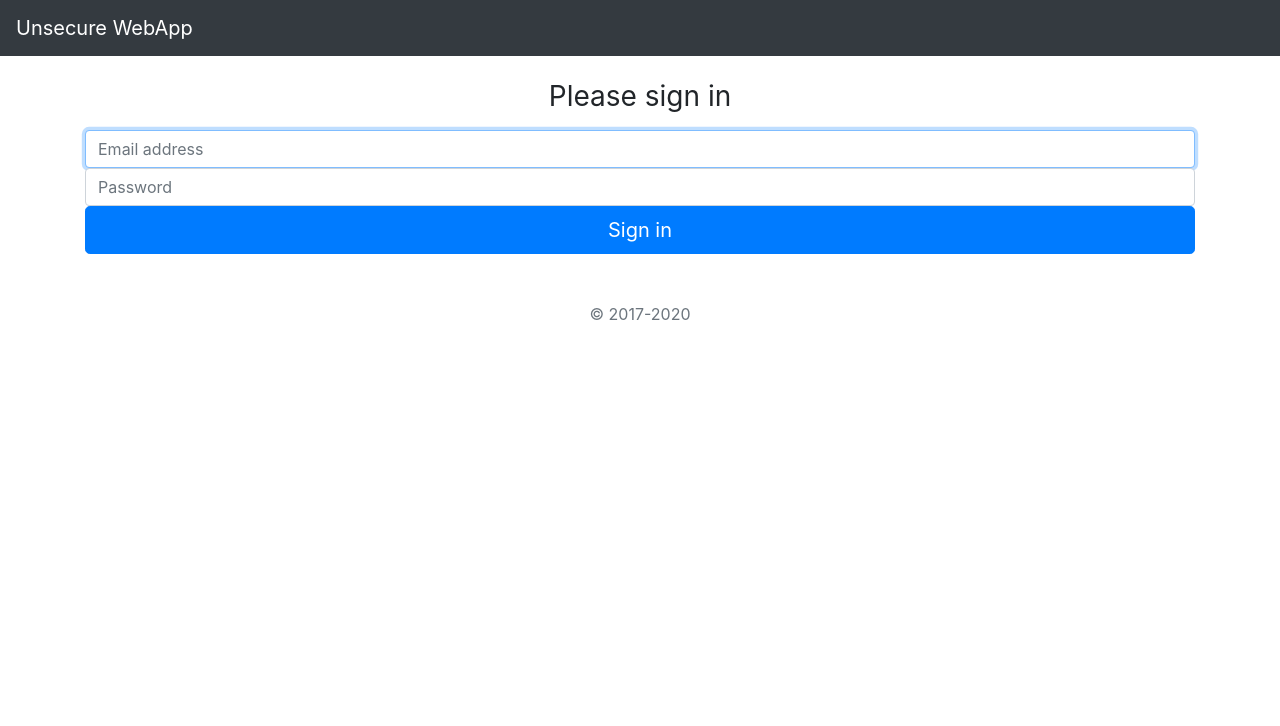
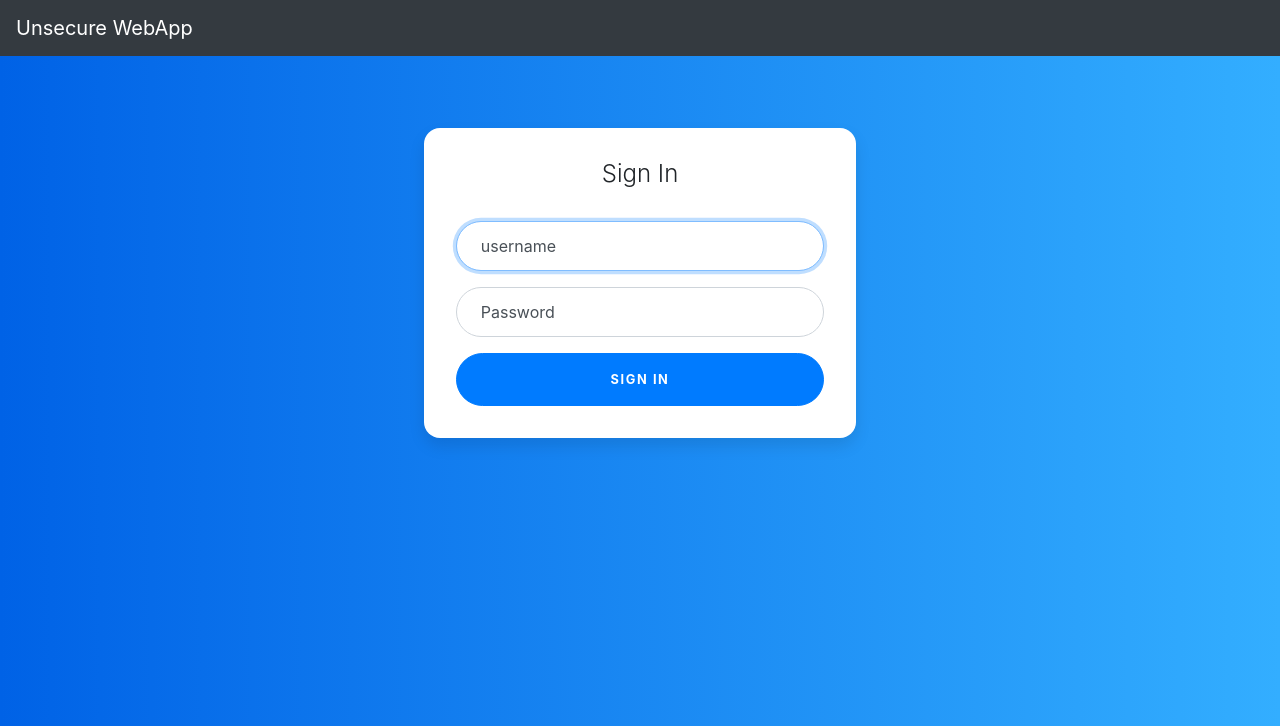
Before and after one commit to Sinyks/STI-UnsecureMailApp, a PHP site: page /login.php in a window 1280 px wide. Shown: the top 726 px of the page. Run offline with PHP 8.4, Linux system fonts and the light colour scheme.

Commit message:
add custom style to login page

```diff
--- /dev/null
+++ b/site/html/css/login.css
@@ -0,0 +1,135 @@
+:root {
+  --input-padding-x: 1.5rem;
+  --input-padding-y: .75rem;
+}
+
+body {
+  background: #007bff;
+  background: linear-gradient(to right, #0062E6, #33AEFF);
+}
+
+.card-signin {
+  border: 0;
+  border-radius: 1rem;
+  box-shadow: 0 0.5rem 1rem 0 rgba(0, 0, 0, 0.1);
+}
+
+.card-signin .card-title {
+  margin-bottom: 2rem;
+  font-weight: 300;
+  font-size: 1.5rem;
+}
+
+.card-signin .card-body {
+  padding: 2rem;
+}
+
+.form-signin {
+  width: 100%;
+}
+
+.form-signin .btn {
+  font-size: 80%;
+  border-radius: 5rem;
+  letter-spacing: .1rem;
+  font-weight: bold;
+  padding: 1rem;
+  transition: all 0.2s;
+}
+
+.form-label-group {
+  position: relative;
+  margin-bottom: 1rem;
+}
+
+.form-label-group input {
+  height: auto;
+  border-radius: 2rem;
+}
+
+.form-label-group>input,
+.form-label-group>label {
+  padding: var(--input-padding-y) var(--input-padding-x);
+}
+
+.form-label-group>label {
+  position: absolute;
+  top: 0;
+  left: 0;
+  display: block;
+  width: 100%;
+  margin-bottom: 0;
+  /* Override default `<label>` margin */
+  line-height: 1.5;
+  color: #495057;
+  border: 1px solid transparent;
+  border-radius: .25rem;
+  transition: all .1s ease-in-out;
+}
+
+.form-label-group input::-webkit-input-placeholder {
+  color: transparent;
+}
+
+.form-label-group input:-ms-input-placeholder {
+  color: transparent;
+}
+
+.form-label-group input::-ms-input-placeholder {
+  color: transparent;
+}
+
+.form-label-group input::-moz-placeholder {
+  color: transparent;
+}
+
+.form-label-group input::placeholder {
+  color: transparent;
+}
+
+.form-label-group input:not(:placeholder-shown) {
+  padding-top: calc(var(--input-padding-y) + var(--input-padding-y) * (2 / 3));
+  padding-bottom: calc(var(--input-padding-y) / 3);
+}
+
+.form-label-group input:not(:placeholder-shown)~label {
+  padding-top: calc(var(--input-padding-y) / 3);
+  padding-bottom: calc(var(--input-padding-y) / 3);
+  font-size: 12px;
+  color: #777;
+}
+
+.btn-google {
+  color: white;
+  background-color: #ea4335;
+}
+
+.btn-facebook {
+  color: white;
+  background-color: #3b5998;
+}
+
+/* Fallback for Edge
+-------------------------------------------------- */
+
+@supports (-ms-ime-align: auto) {
+  .form-label-group>label {
+    display: none;
+  }
+  .form-label-group input::-ms-input-placeholder {
+    color: #777;
+  }
+}
+
+/* Fallback for IE
+-------------------------------------------------- */
+
+@media all and (-ms-high-contrast: none),
+(-ms-high-contrast: active) {
+  .form-label-group>label {
+    display: none;
+  }
+  .form-label-group input:-ms-input-placeholder {
+    color: #777;
+  }
+}
--- a/site/html/login.php
+++ b/site/html/login.php
@@ -5,17 +5,39 @@ include_once ('./fragements/header.php');
 //phpinfo();
 
 ?>
-<body class="text-center">
-<form class="form-signin">
-    <h1 class="h3 mb-3 font-weight-normal">Please sign in</h1>
-    <label for="inputEmail" class="sr-only">Email address</label>
-    <input type="email" id="inputEmail" class="form-control" placeholder="Email address" required autofocus>
-    <label for="inputPassword" class="sr-only">Password</label>
-    <input type="password" id="inputPassword" class="form-control" placeholder="Password" required>
-    <button class="btn btn-lg btn-primary btn-block" type="submit">Sign in</button>
-    <p class="mt-5 mb-3 text-muted">&copy; 2017-2020</p>
-</form>
+<link rel="stylesheet" href="./css/login.css">
+<!-- This snippet uses Font Awesome 5 Free as a dependency. You can download it at fontawesome.io! -->
+
+<!-- This snippet uses Font Awesome 5 Free as a dependency. You can download it at fontawesome.io! -->
+
+<body>
+  <div class="container">
+    <div class="row">
+      <div class="col-sm-9 col-md-7 col-lg-5 mx-auto">
+        <div class="card card-signin my-5">
+          <div class="card-body">
+            <h5 class="card-title text-center">Sign In</h5>
+            <form class="form-signin">
+              <div class="form-label-group">
+                <input type="text" id="inputUsername" class="form-control" placeholder="Username" required autofocus>
+                <label for="inputUsername">username</label>
+              </div>
+
+              <div class="form-label-group">
+                <input type="password" id="inputPassword" class="form-control" placeholder="Password" required>
+                <label for="inputPassword">Password</label>
+              </div>
+
+              <button class="btn btn-lg btn-primary btn-block text-uppercase" type="submit">Sign in</button>
+
+            </form>
+          </div>
+        </div>
+      </div>
+    </div>
+  </div>
 </body>
+
 
 <?php
 
```
